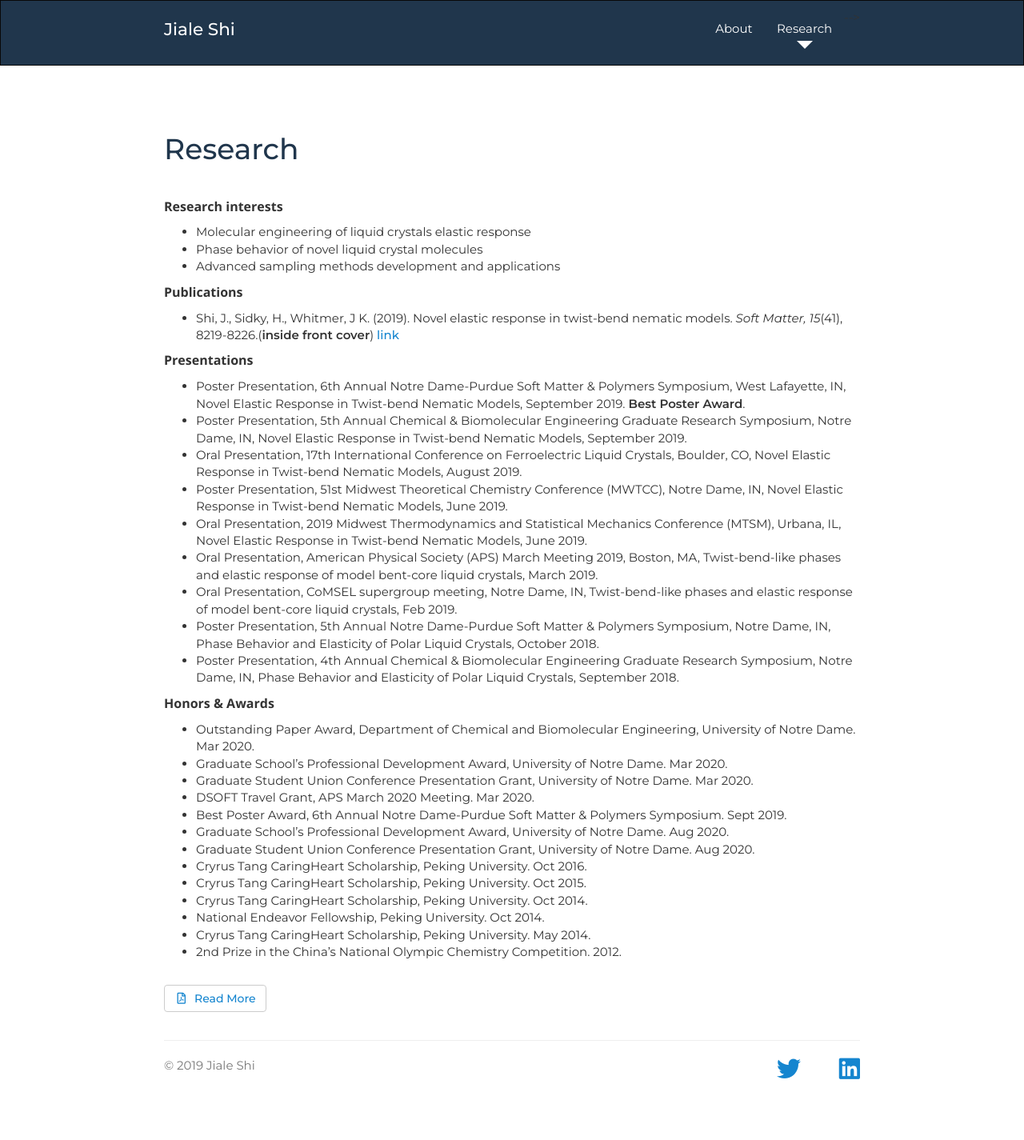
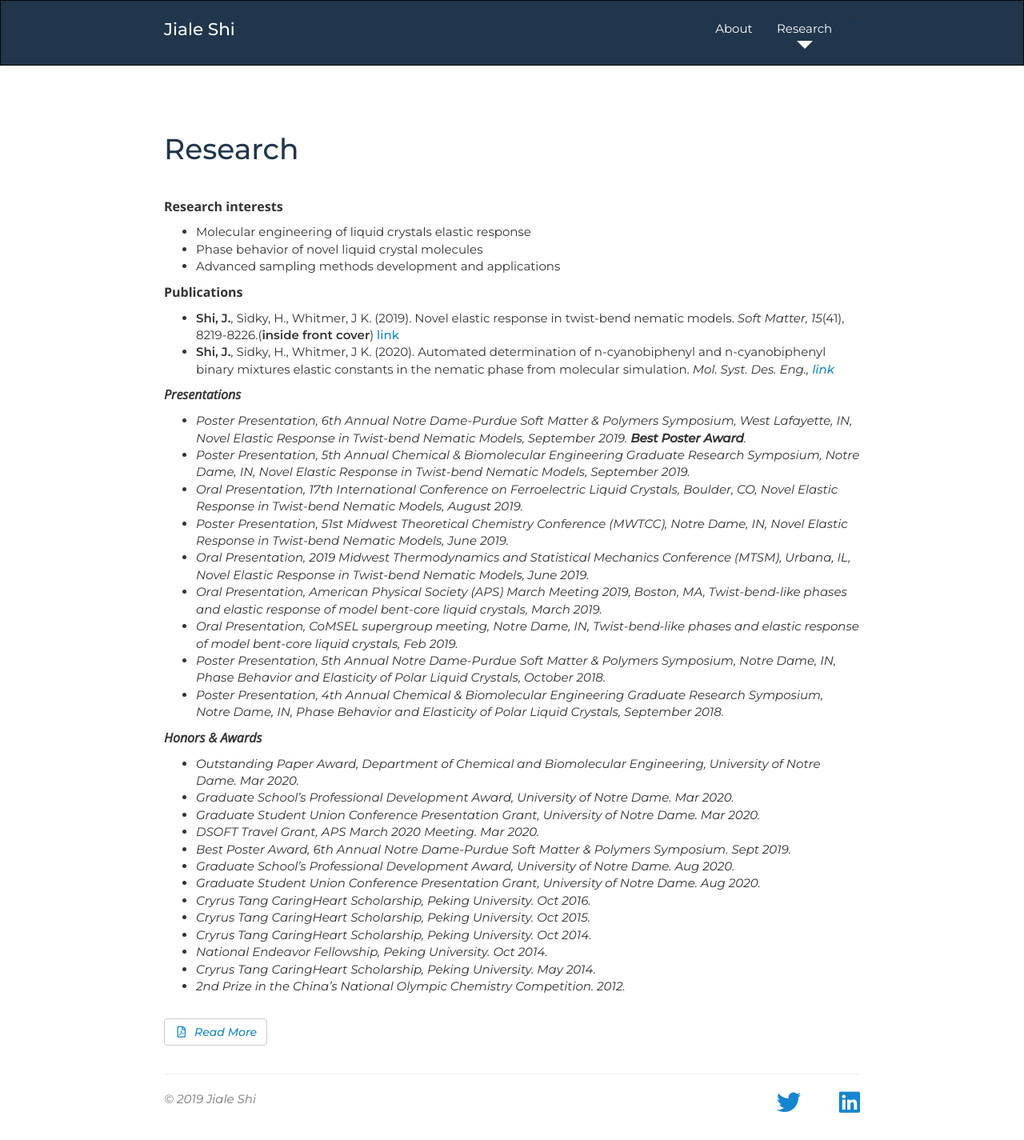
Before and after one commit to shijiale0609/shijiale0609.github.io, a Jekyll site: the page research.html, which Jekyll copies as it is, in a window 1280 px wide. Shown: the whole page at 80% size. Built offline with Jekyll 4.4.1, drawn with Linux system fonts in a browser that asks for light colours; nearby versions of some CDN libraries; a style sheet for code colours, icons or effects is not loaded; before the commit the page ends 1382 px from its top, so only the background shows below that.

Commit message:
add MSDE2020

```diff
--- a/research.html
+++ b/research.html
@@ -82,7 +82,8 @@
             <!-- <h5>Published Papers</h5> -->
             <b>Publications</b>
             <ul class="push-down-1">
-               <li>Shi, J., Sidky, H., Whitmer, J K. (2019). Novel elastic response in twist-bend nematic models. <em>Soft Matter, 15</em>(41), 8219-8226.(<b>inside front cover</b>) <a href="https://pubs.rsc.org/en/content/articlehtml/2019/sm/c9sm01395d">link</a> </li>
+               <li><b>Shi, J.</b>, Sidky, H., Whitmer, J K. (2019). Novel elastic response in twist-bend nematic models. <em>Soft Matter, 15</em>(41), 8219-8226.(<b>inside front cover</b>) <a href="https://pubs.rsc.org/en/content/articlehtml/2019/sm/c9sm01395d">link</a> </li>
+               <li><b>Shi, J.</b>, Sidky, H., Whitmer, J K. (2020). Automated determination of n-cyanobiphenyl and n-cyanobiphenyl binary mixtures elastic constants in the nematic phase from molecular simulation. <em> Mol. Syst. Des. Eng., <a href="https://pubs.rsc.org/en/content/articlehtml/2020/me/c9me00065h">link</a> </li>
             </ul>
 
             <!-- <h5>Submitted for Publication</h5>
```
